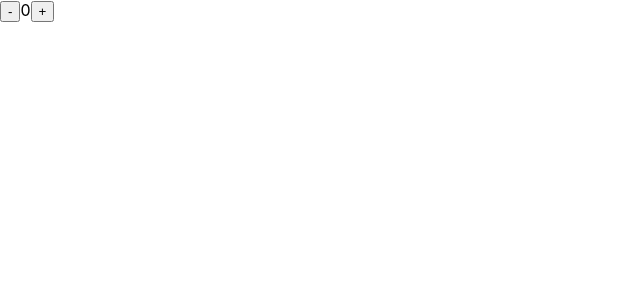
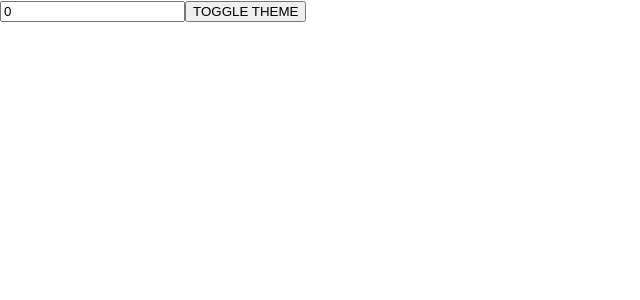
Before and after one commit to Sabraaa/uebungen, a React (Create React App) app: page / in a window 1280 px wide. Shown: the top 300 px of the page, without its empty margins (0-640 px from the left). Built offline with nearby package versions, Linux system fonts and the light colour scheme; the HTML template or start-up script is replaced by a standard one.

Commit message:
useCallback

```diff
--- /dev/null
+++ b/src/List.js
@@ -0,0 +1,18 @@
+import React, { useEffect, useState } from "react";
+
+const List = ({ getItems }) => {
+  const [items, setItems] = useState([]);
+
+  useEffect(() => {
+    setItems(getItems());
+  }, [getItems]);
+  return (
+    <div>
+      {items.map((item) => (
+        <div key={item}> </div>
+      ))}
+    </div>
+  );
+};
+
+export default List;
--- a/src/Button.js
+++ b/src/components/Button.js
@@ -1,8 +1,8 @@
 import React, { useContext } from "react";
-import { Sabra } from "./useContext";
+import { SabraContext } from "../hooks/useContext";
 
 const Button = () => {
-  const { changeMode } = useContext(Sabra);
+  const { changeMode } = useContext(SabraContext);
 
   return (
     <div>
--- a/src/FunctionContextComponent.js
+++ b/src/components/FunctionContextComponent.js
@@ -1,8 +1,8 @@
 import { React, useContext } from "react";
-import { Sabra } from "./useContext";
+import { SabraContext } from "../hooks/useContext";
 
 const FunctionContextComponent = () => {
-  const { darkMode } = useContext(Sabra);
+  const { darkMode } = useContext(SabraContext);
 
   const themeStyles = {
     backgroundColor: darkMode ? "#333" : "#ccc",
--- a/src/fakeApp.js
+++ b/src/fakeApp.js
@@ -1,35 +1,29 @@
-import React, { useReducer } from "react";
-const ACTIONS={
-  INC:"increment",
-  DEC:"decrement"
-}
+import React, { useCallback, useState } from "react";
+import List from "./List";
+
 const FakeApp = () => {
-  const reducer =(state, action)=>{
-    switch (action.type) {
-      case ACTIONS.INC:
-        return {count:state.count-1}
-      case ACTIONS.DEC:
-        return {count:state.count+1}
+  const [number, setNUmber] = useState(0);
+  const [dark, setDark] = useState(false);
 
-      default:
-        return state
-    }
-  }
 
-  const [state, dispatch] = useReducer(reducer, {count:0})
-
-  const decCount = () => {
-    dispatch({type:ACTIONS.INC});
-
-  };
-  const incCount = () => {
-    dispatch({type:ACTIONS.DEC});
+  const getItems = useCallback(() => {
+    return [number, number + 1, number + 2];
+  },[number])
+  const theme = {
+    backgroundColor: dark ? "#333" : "#FFF",
+    color: dark ? "#FFF" : "#333",
   };
   return (
-    <div>
-      <button onClick={decCount}>-</button>
-      <span>{state.count}</span>
-      <button onClick={incCount}>+</button>
+    <div style={theme}>
+      <input
+        type="number"
+        value={number}
+        onChange={(e) => setNUmber(parseInt(e.target.value))}
+      />
+      <button onClick={() => setDark((prevDark) => !prevDark)}>
+        TOGGLE THEME
+      </button>
+      <List getItems={getItems}/>
     </div>
   );
 };
--- a/src/useContext.js
+++ b/src/hooks/useContext.js
@@ -1,8 +1,8 @@
 import React, { createContext, useState } from "react";
 
-export const Sabra = createContext();
+export const SabraContext = createContext();
 
-const SabraContext = ({ children }) => {
+const SabraProvider = ({ children }) => {
   const [darkMode, setDarkMode] = useState(true);
 
   const changeMode = () => {
@@ -18,4 +18,4 @@ const SabraContext = ({ children }) => {
   );
 };
 
-export default SabraContext;
+export default SabraProvider;
```
Also changed, not shown: src/App.js (+1 -7 lines).
